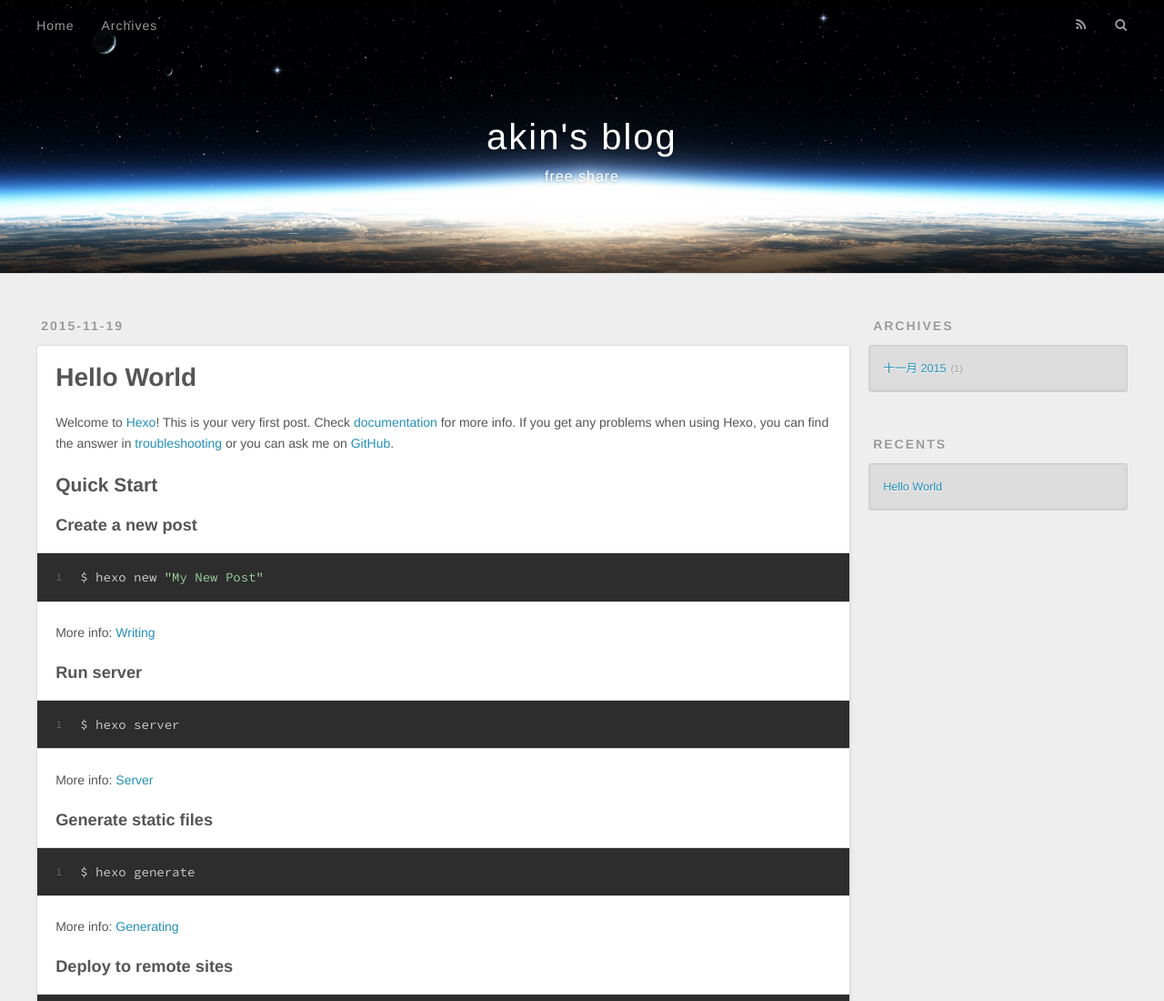
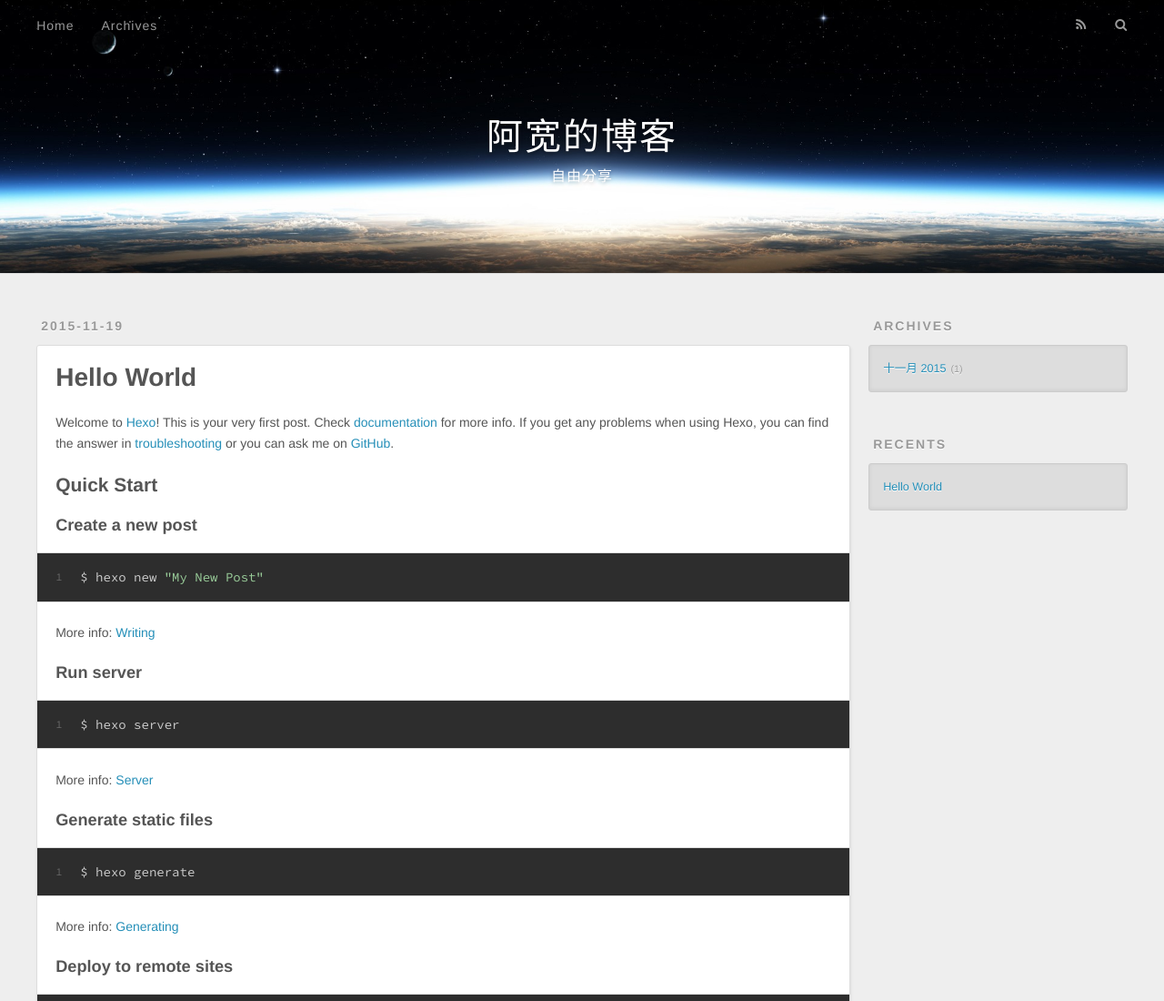
Before and after one commit to akinLiu/akinliu.github.com, a plain HTML site: page index.html in a window 1280 px wide. Shown: the top 1100 px of the page at 91% size. Drawn offline with nearby package versions, Linux system fonts and the light colour scheme.

Commit message:
Site updated: 2015-11-20 19:22:09

```diff
--- a/index.html
+++ b/index.html
@@ -3,19 +3,19 @@
 <head>
   <meta charset="utf-8">
 
-  <title>akin&#39;s blog</title>
+  <title>阿宽的博客</title>
   <meta name="viewport" content="width=device-width, initial-scale=1, maximum-scale=1">
-  <meta name="description" content="tech share">
+  <meta name="description" content="技术改变世界">
 <meta property="og:type" content="website">
-<meta property="og:title" content="akin's blog">
+<meta property="og:title" content="阿宽的博客">
 <meta property="og:url" content="http://akuan.me/index.html">
-<meta property="og:site_name" content="akin's blog">
-<meta property="og:description" content="tech share">
+<meta property="og:site_name" content="阿宽的博客">
+<meta property="og:description" content="技术改变世界">
 <meta name="twitter:card" content="summary">
-<meta name="twitter:title" content="akin's blog">
-<meta name="twitter:description" content="tech share">
+<meta name="twitter:title" content="阿宽的博客">
+<meta name="twitter:description" content="技术改变世界">
 
-    <link rel="alternative" href="/atom.xml" title="akin&#39;s blog" type="application/atom+xml">
+    <link rel="alternative" href="/atom.xml" title="阿宽的博客" type="application/atom+xml">
 
 
     <link rel="icon" href="/favicon.png">
@@ -33,11 +33,11 @@
   <div id="header-outer" class="outer">
     <div id="header-title" class="inner">
       <h1 id="logo-wrap">
-        <a href="/" id="logo">akin&#39;s blog</a>
+        <a href="/" id="logo">阿宽的博客</a>
       </h1>
 
         <h2 id="subtitle-wrap">
-          <a href="/" id="subtitle">free,share</a>
+          <a href="/" id="subtitle">自由分享</a>
         </h2>
 
     </div>
@@ -100,7 +100,7 @@
 
     </div>
     <footer class="article-footer">
-      <a data-url="http://akuan.me/2015/11/19/hello-world/" data-id="cih7kq41y0000v0yteiuyz1tg" class="article-share-link">Share</a>
+      <a data-url="http://akuan.me/2015/11/19/hello-world/" data-id="cih7kuabb0000yayt5ea0wk85" class="article-share-link">Share</a>
 
 
     </footer>
```
Also changed, not shown: 2015/11/19/hello-world/index.html (+6 -6 lines), archives/2015/11/index.html (+10 -10 lines), archives/2015/index.html (+10 -10 lines), archives/index.html (+10 -10 lines).
